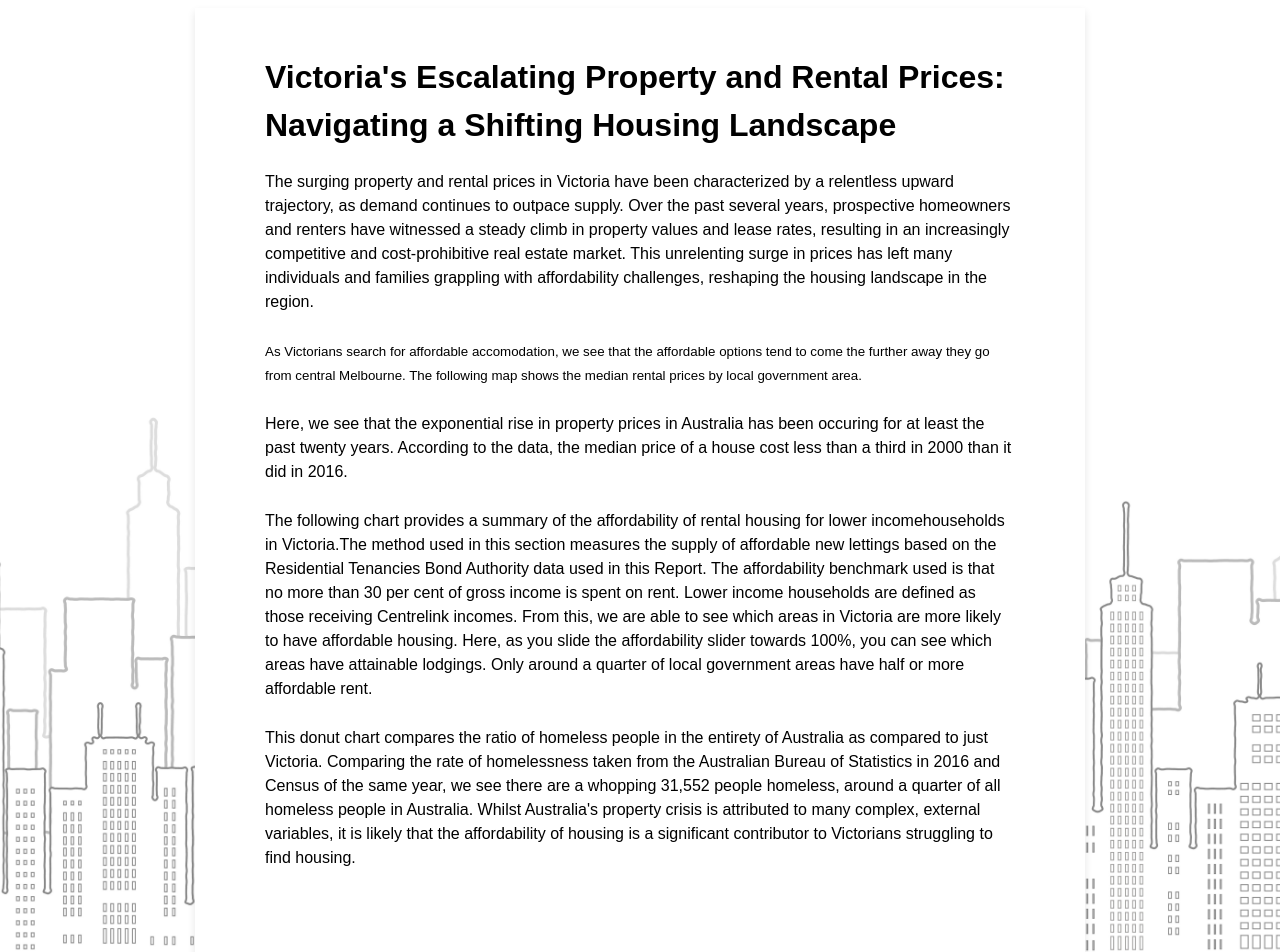
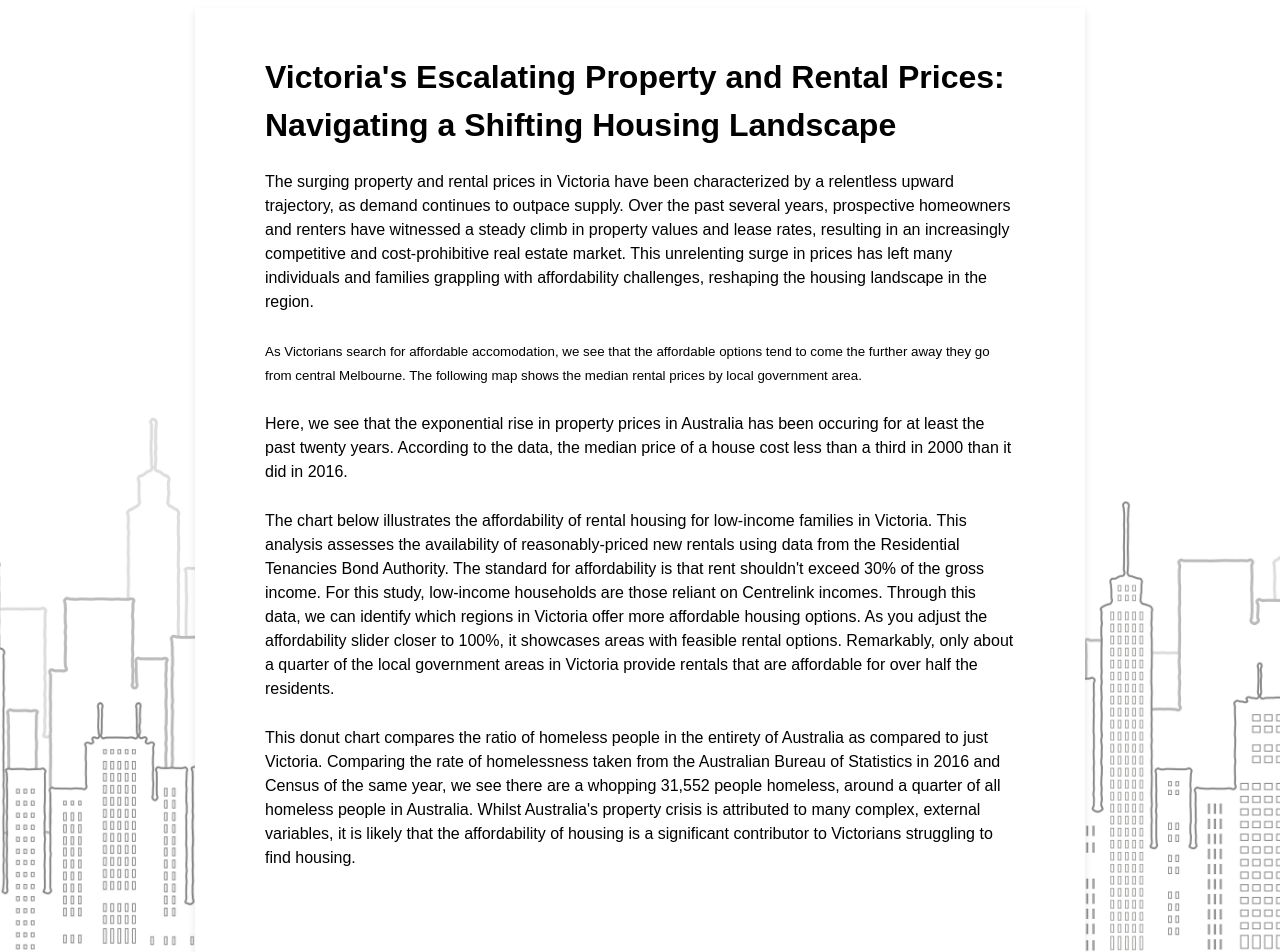
Before and after one commit to iankohjinhao/3179, a plain HTML site: page index.html in a window 1280 px wide. Shown: the top 952 px of the page. Drawn offline with Linux system fonts and the light colour scheme; a script that the page names is missing.

Commit message:
Update index.html

```diff
--- a/index.html
+++ b/index.html
@@ -135,16 +135,16 @@
 
         <div class="pure-g">
             <div class="pure-u-1-1">
-                <p> The following chart provides a summary of the affordability of rental housing for lower
-                    incomehouseholds in Victoria.The method used in this section measures the supply of affordable new
-                    lettings based on the
-                    Residential Tenancies Bond
-                    Authority data used in this Report. The affordability benchmark used is that no more than 30 per
-                    cent of gross income is
-                    spent on rent. Lower income households are defined as those receiving Centrelink incomes. From this,
-                    we are able to see which areas in Victoria are more likely to have affordable housing. Here, as you
-                    slide the affordability slider towards 100%, you can see which areas have attainable lodgings. Only
-                    around a quarter of local government areas have half or more affordable rent.</p>
+                <p> The chart below illustrates the affordability of rental housing for low-income families in Victoria.
+                    This analysis assesses the availability of reasonably-priced new rentals using data from the
+                    Residential Tenancies Bond Authority. The standard for affordability is that rent shouldn't exceed
+                    30% of the
+
+                    gross income. For this study, low-income households are those reliant on Centrelink incomes. Through
+                    this data, we can identify which regions in Victoria offer more affordable housing options. As you
+                    adjust the affordability slider closer to 100%, it showcases areas with feasible rental options.
+                    Remarkably, only about a quarter of the local government areas in Victoria provide rentals that are
+                    affordable for over half the residents.</p>
             </div>
         </div>
         <div class="pure-g">
```
